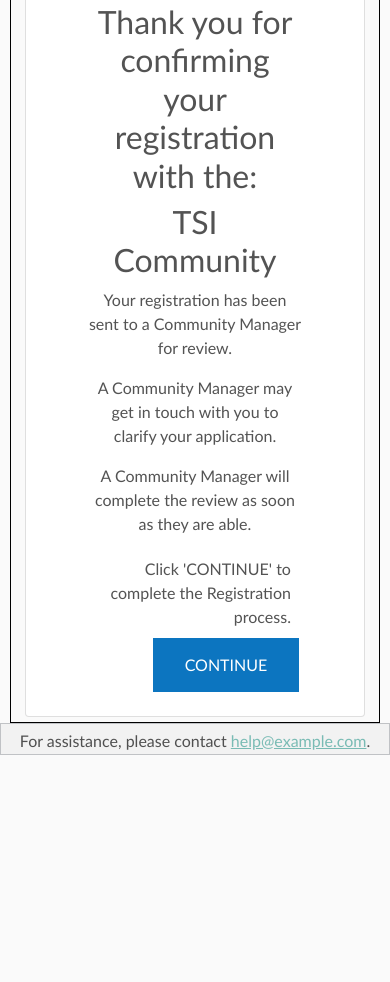
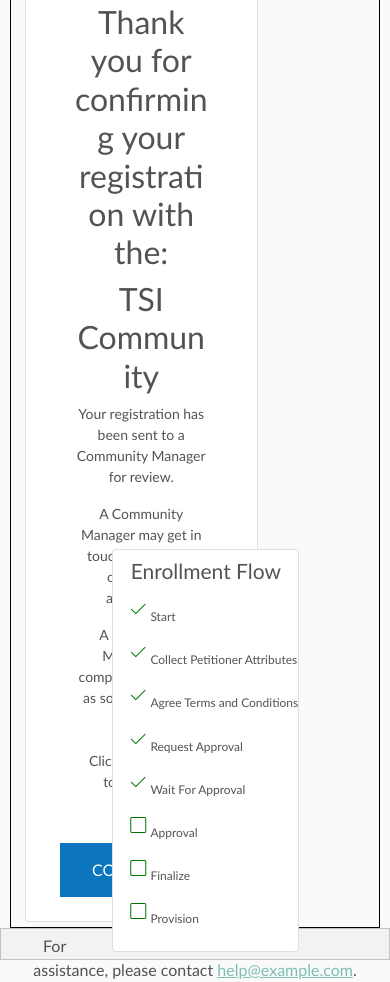
Before and after one commit to patricksouth/tsi-landing-pages, a plain HTML site: page received_awaiting_approval.html in a window 390 px wide. Shown: the part 228-1210 px from the top of the page. Before the commit the page ends 983 px from the top, so only its background shows below. Drawn offline with nearby package versions, Linux system fonts and the light colour scheme.

Commit message:
added EF list

```diff
--- a/received_awaiting_approval.html
+++ b/received_awaiting_approval.html
@@ -3,6 +3,7 @@
     <meta charset="utf-8">
     <meta name="viewport" content="width=device-width, initial-scale=1, shrink-to-fit=no">
     <link rel="stylesheet" href="stylesheet.css">
+    <link rel="stylesheet" href="https://fonts.googleapis.com/css2?family=Material+Symbols+Outlined:opsz,wght,FILL,GRAD@20..48,100..700,0..1,-50..200" />
 
     <!-- Font Awesome CSS -->
     <link rel="stylesheet" href="https://stackpath.bootstrapcdn.com/font-awesome/4.7.0/css/font-awesome.min.css" integrity="sha384-wvfXpqpZZVQGK6TAh5PVlGOfQNHSoD2xbE+QkPxCAFlNEevoEH3Sl0sibVcOQVnN" crossorigin="anonymous">
@@ -35,18 +36,15 @@ div.skincilogonlogo a img{height:70px}.footer{border:1px solid #c0c2c5;backgroun
     <img src="tsi_portal.jpg" alt="BC logo" height="70">
     <img src="https://threatenedspeciesinitiative.com/wp-content/uploads/2020/07/TSIBPA_Logo_WEB-01.png" alt="TSI logo" height="90"  align="right">
   </div>
-<!--
-  <img src="https://images.squarespace-cdn.com/content/5d3a4213cf4f5b00014ea1db/1566885344365-8BAMFYV0071E8F8XLWI5/Australian-Biocommons-Logo-Horizontal-144dpi-Transparent.png?content-type=image%2Fpng" alt="BC logo" width="180" height="53">
-  <img src="https://threatenedspeciesinitiative.com/wp-content/uploads/2020/07/TSIBPA_Logo_WEB-01.png" alt="TSI logo" width="200" height="100" align="right">
--->
-
   <p class="title">TSI Portal</p>
   <p style="text-align: center;">This is a demonstration.</p>
-    <div class="card col-sm-10 offset-sm-1">
+
+  <div class="card col-sm-20 offset-sm-1">
     <div class="card-body px-5">
       <div class="card-text my-2">
         <h2 style="text-align: center;">Thank you for confirming your registration with the: </h2>
         <h2 style="text-align: center;">TSI Community</h2>
+
         <p style="text-align: center;">Your registration has been sent to a Community Manager for review. </p>
         <p style="text-align: center;">A Community Manager may get in touch with you to clarify your application. </p>
         <p style="text-align: center;">A Community Manager will complete the review as soon as they are able. </p>
@@ -57,7 +55,23 @@ div.skincilogonlogo a img{height:70px}.footer{border:1px solid #c0c2c5;backgroun
       </div>
     </div>
   </div>
-
+  <div class="card col-sm-15 offset-sm-1">
+    <div class="card-text my-2">
+      <div id="enrollmentFlowSteps">
+        <h3>Enrollment Flow</h3>
+        <ul>
+          <li><span class="material-symbols-outlined">done</span><span class="stepText">Start</span></li>
+          <li><span class="material-symbols-outlined">done</span><span class="stepText">Collect Petitioner Attributes</span></li>
+          <li><span class="material-symbols-outlined">done</span><span class="stepText">Agree Terms and Conditions</span></li>
+          <li><span class="material-symbols-outlined">done</span><span class="stepText">Request Approval</span></li>
+          <li><span class="material-symbols-outlined">done</span><span class="stepText">Wait For Approval</span></li>
+          <li><span class="material-symbols-outlined">check_box_outline_blank</span><span class="stepText">Approval</span></li>
+          <li><span class="material-symbols-outlined">check_box_outline_blank</span><span class="stepText">Finalize</span></li>
+          <li><span class="material-symbols-outlined">check_box_outline_blank</span><span class="stepText">Provision</span></li>
+        </ul>
+      </div>
+    </div>
+  </div>
 </div> <!-- End card -->
 
 <footer class="footer">
@@ -80,4 +94,5 @@ function clickEvent(){
 
     <iframe src="https://mj968hlbbyn6.statuspage.io/embed/frame" style="position: fixed; border: none; box-shadow: rgba(9, 20, 66, 0.25) 0px 20px 32px -8px; z-index: 9999; transition: left 1s ease 0s, bottom 1s ease 0s, right 1s ease 0s; height: 115px; width: 320px; left: -9999px; right: auto; bottom: 60px;">
     </iframe>
-</body></html>
+</body>
+</html>
--- a/stylesheet.css
+++ b/stylesheet.css
@@ -75,11 +75,83 @@ padding: 5px;
   text-align: center;
 }
 .card.col-sm-10 {
-  max-width: 95%;
+  max-width: 85%;
+}
+
+.card.col-sm-20 {
+  max-width: 65%;
+}
+
+.col-sm-15 {
+  float: right;
+  position: relative;
+  margin-top: -373px;
+  margin-right: 75px;
 }
 .card.offset-sm-1 {
   margin-left: 2.5%;
+  font-size: 14px;
 }
 .button.pull-right {
   float: left;
 }
+
+#enrollmentFlowSteps h3 {
+  margin: 0;
+  font-size: 1.5em;
+  padding: 0 0.5em;
+  text-align: center;
+}
+
+#enrollmentFlowSteps ul {
+  margin: 1em 0 0 0.5em;
+  padding: 0;
+}
+
+#enrollmentFlowSteps li {
+  list-style: none;
+  margin-bottom: 1.2em;
+  line-height: 1.4em;
+  margin-left: 30px;
+  text-indent: -12px;
+  list-style: none;
+  font-size: 12px;
+}
+
+.material-icons {
+  font-family: "Material Icons";
+  font-weight: normal;
+  font-style: normal;
+  line-height: 1;
+  letter-spacing: normal;
+  text-transform: none;
+  display: inline-block;
+  white-space: nowrap;
+  word-wrap: normal;
+  direction: ltr;
+  -webkit-font-smoothing: antialiased;
+  -moz-osx-font-smoothing: grayscale;
+  text-rendering: optimizeLegibility;
+  font-feature-settings: "liga";
+}
+
+#enrollmentFlowSteps .material-icons {
+  vertical-align: middle;
+  margin-right: 6px;
+}
+#content .material-icons {
+  font-size: 17px;
+  margin-top: 3px;
+  vertical-align: top;
+}
+
+.material-symbols-outlined {
+  color: #070;
+  font-variation-settings:
+  'FILL' 0,
+  'wght' 200,
+  'GRAD' 0,
+  'opsz' 24
+}
+<!-- https://fonts.google.com/icons?selected=Material+Symbols+Outlined:check_box_outline_blank:FILL@0;wght@100;GRAD@-25;opsz@24
+-->
```
Also changed, not shown: EF-steps.jpg (added), tsi_portal.jpg. Lines whose indentation alone changed are shown as unchanged.
